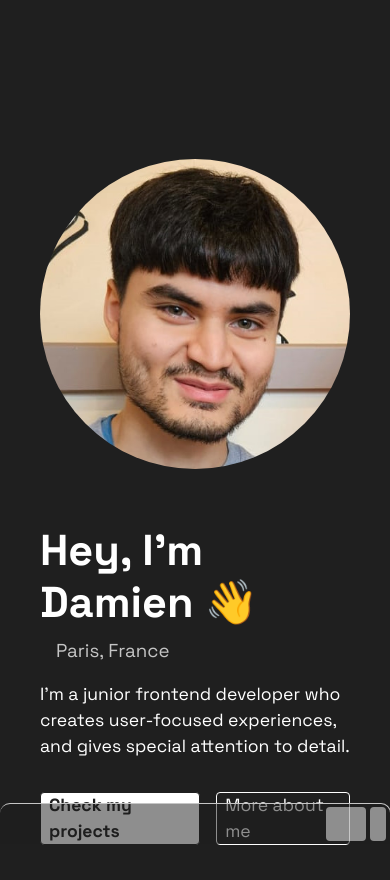
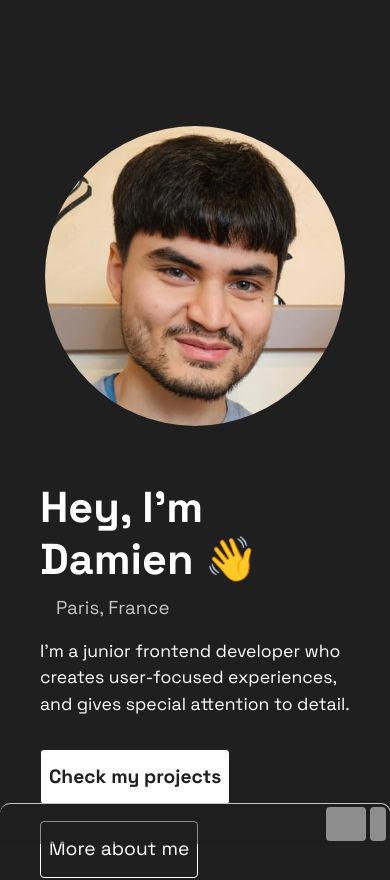
Before and after one commit to GDami/portfolio, a React (Vite) app: page / in a window 390 px wide. Shown: the top 880 px of the page. Built offline with nearby package versions, Linux system fonts and the light colour scheme; some icons are missing.

Commit message:
underlined 'detail', better hero responsive for small screen

```diff
--- a/src/landing/Hero.css
+++ b/src/landing/Hero.css
@@ -10,6 +10,16 @@
 
     min-height: max(100vh, 500px);
 
+}
+
+@keyframes appear-from-left {
+    from {
+        opacity: 0;
+        transform: translateX(-10px);
+    }
+    to {
+        opacity: 1;
+    }
 }
 
 @keyframes appear-and-scale {
@@ -130,10 +140,15 @@
     animation: appear-from-right .3s .5s ease-in-out forwards;
 }
 
+.hero-subtext .animated-underline::after {
+    bottom: 0;
+}
+
 .hero-ctas {
     margin-top: var(--spacing-common);
     display: flex;
     gap: var(--spacing-common);
+    flex-wrap: wrap;
     opacity: 0;
     animation: appear-from-right .3s .7s ease-in-out forwards;
 }
@@ -194,12 +209,20 @@
     }
 
     .hero-img-container {
-        max-width: 400px;
+        max-width: 300px;
+    }
+
+    .hero-img-container, .hero-title, .hero-info, .hero-subtext, .hero-ctas {
+        animation-name: appear-from-left;
+    }
+
+    .hero-img-container {
+        animation-delay: .1s;
     }
 }
 
-@media screen and (max-width: 450px) {
-    .hero-cta {
-        font-size: 1.1rem;
+@media screen and (max-width: 480px) {
+    .hero-cta.animated-underline::after {
+        display: none;
     }
 }
--- a/src/landing/Hero.tsx
+++ b/src/landing/Hero.tsx
@@ -13,7 +13,7 @@ export function Hero() {
             <div className='hero-heading'>
                 <h1 className='hero-title'>Hey, I'm Damien <span className='wave-hand'>👋</span></h1>
                 <h3 className='hero-info'><i className='bxr  bx-location'  ></i> Paris, France</h3>
-                <h3 className='hero-subtext'>I'm a <span>junior frontend developer</span> who creates user-focused experiences, and gives special attention to detail.</h3>
+                <h3 className='hero-subtext'>I'm a <span>junior frontend developer</span> who creates user-focused experiences, and gives special attention to <span className='animated-underline'>detail</span>.</h3>
                 <div className='hero-ctas'>
                     <a className='hero-cta primary animated-underline' href='#projects'>Check my projects</a>
                     <a className='hero-cta secondary animated-underline' href='#about'>More about me</a>
```
